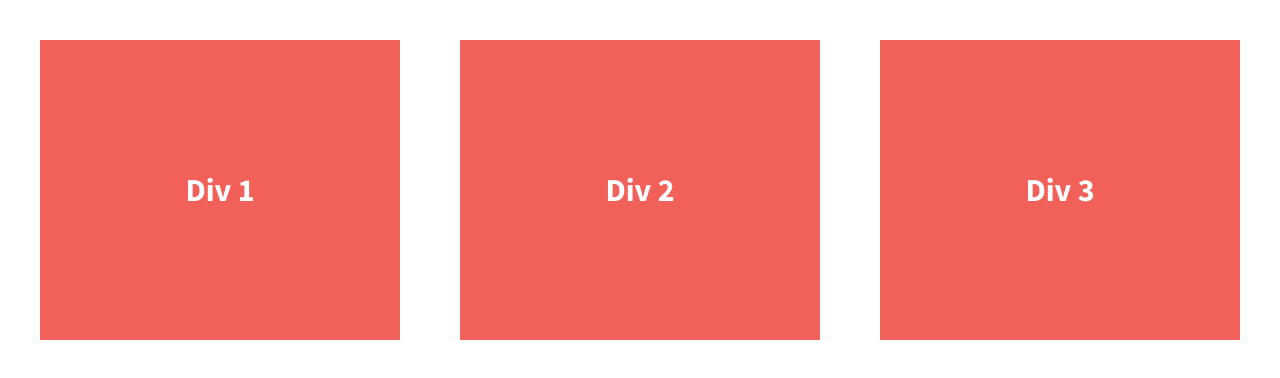
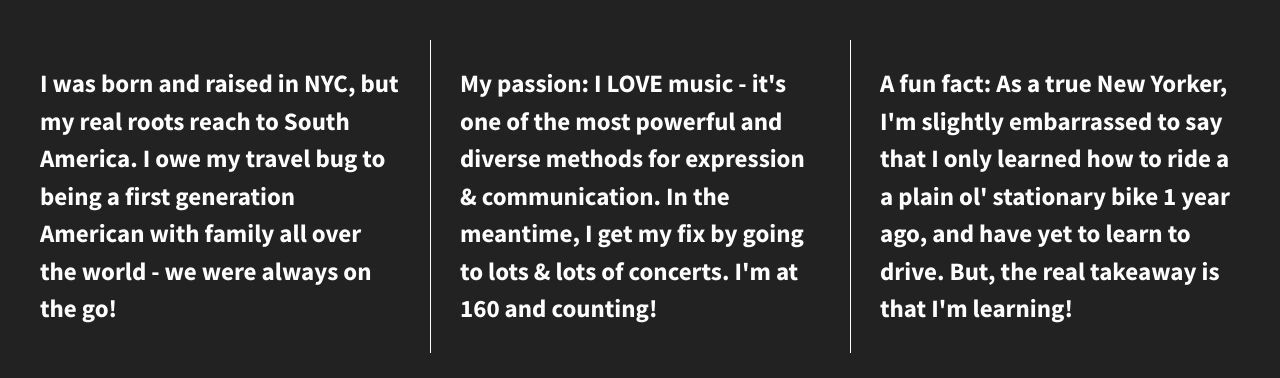
Before and after one commit to twie44/divs-flexbox-starter, a plain HTML site: page index.html in a window 1280 px wide. Drawn offline with nearby package versions, Linux system fonts and the light colour scheme.

Commit message:
changed the wrapper divs

```diff
--- a/css/main.css
+++ b/css/main.css
@@ -99,6 +99,7 @@ textarea {
 html {
   background-color: #fff;
   height: 100%;
+  width: 100%;
 }
 
 body {
@@ -106,13 +107,17 @@ body {
   padding: 2em;
   font-size: 1.25em;
   height: 100%;
+  background-color: #222222;
+  font-weight: 700;
 }
 
 .wrapper {
   /*add display:flex and set justify-content to space-between*/
-  font-weight: 700;
+  background-color: #222222;
   display: flex;
+  flex-flow: row wrap;
   justify-content: space-between;
+  align-items: center;
 
 }
 
@@ -120,16 +125,27 @@ body {
   /*give the divs a width of 30%, add display:flex, set justify-content and align-items to center*/
   color: #fff;
   line-height: 1.5em;
-  font-size: 1.6em;
-  background-color: #f16059;
+  font-size: 1.25em;
+  background-color: #222222;
   height: 300px;
   display: flex;
   width: 30%;
+  height: auto;
   justify-content: center;
   align-items: center;
+
 }
+@media all and (min-width: 1200px;) {
+    .div-1, .div-2, .div-3 {
+        flex-basis: 30%;
+      }
 
-
+}
+.div-1, .div-2 {
+    border-right: 1px solid;
+    border-color: #fff;
+    padding-right: 30px;
+}
 
 
 /* ==========================================================================
--- a/index.html
+++ b/index.html
@@ -23,13 +23,13 @@
 
         <section class="wrapper">
             <div class="div-1">
-                Div 1
+                <p>I was born and raised in NYC, but my real roots reach to South America. I owe my travel bug to being a first generation American with family all over the world - we were always on the go!</p>
             </div>
             <div class="div-2">
-                Div 2
+                <p>My passion: I LOVE music - it's one of the most powerful and diverse methods for expression & communication. In the meantime, I get my fix by going to lots & lots of concerts. I'm at 160 and counting!</p>
             </div>
             <div class="div-3">
-                Div 3
+                <p>A fun fact: As a true New Yorker, I'm slightly embarrassed to say that I only learned how to ride a a plain ol' stationary bike 1 year ago, and have yet to learn to drive. But, the real takeaway is that I'm learning! </p>
             </div>
         </section>
 
```
